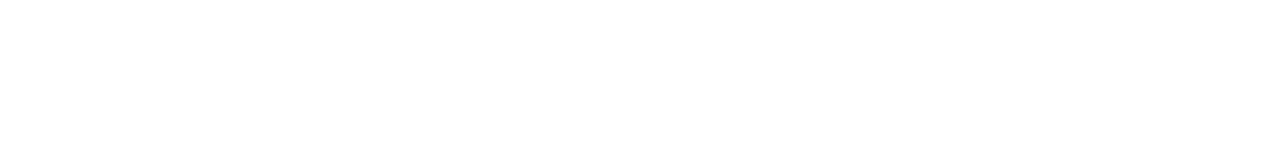
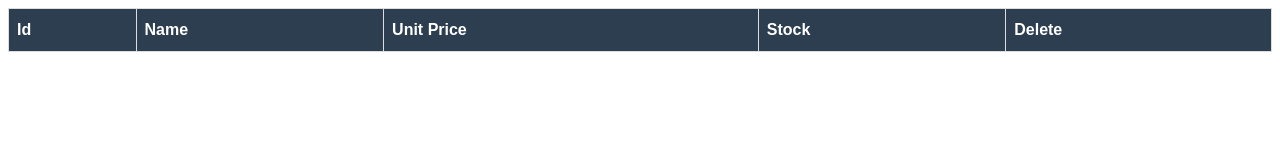
Before and after one commit to gokalpcakar/techcareer-api-operation, a plain HTML site: page index.html in a window 1280 px wide. Drawn offline with nearby package versions, Linux system fonts and the light colour scheme.

Commit message:
stillendirmesi yapıldı

```diff
--- a/index.html
+++ b/index.html
@@ -6,9 +6,22 @@
     <meta name="viewport" content="width=device-width, initial-scale=1.0">
     <title>Document</title>
     <link rel="stylesheet" href="style.css">
+    <script src="https://cdn.jsdelivr.net/npm/axios/dist/axios.min.js"></script>
 </head>
 
 <body>
+    <table id="products">
+        <thead>
+            <tr>
+                <th>Id</th>
+                <th>Name</th>
+                <th>Unit Price</th>
+                <th>Stock</th>
+                <th>Delete</th>
+            </tr>
+        </thead>
+        <tbody></tbody>
+    </table>
     <script src="script.js"></script>
 </body>
 
--- a/style.css
+++ b/style.css
@@ -0,0 +1,27 @@
+#products {
+    font-family: Arial, Helvetica, sans-serif;
+    border-collapse: collapse;
+    width: 100%;
+}
+
+#products td,
+#products th {
+    border: 1px solid #ddd;
+    padding: 8px;
+}
+
+#products tr:nth-child(even) {
+    background-color: #f2f2f2;
+}
+
+#products tr:hover {
+    background-color: #ddd;
+}
+
+#products th {
+    padding-top: 12px;
+    padding-bottom: 12px;
+    text-align: left;
+    background-color: rgb(44, 62, 80);
+    color: white;
+}
```
